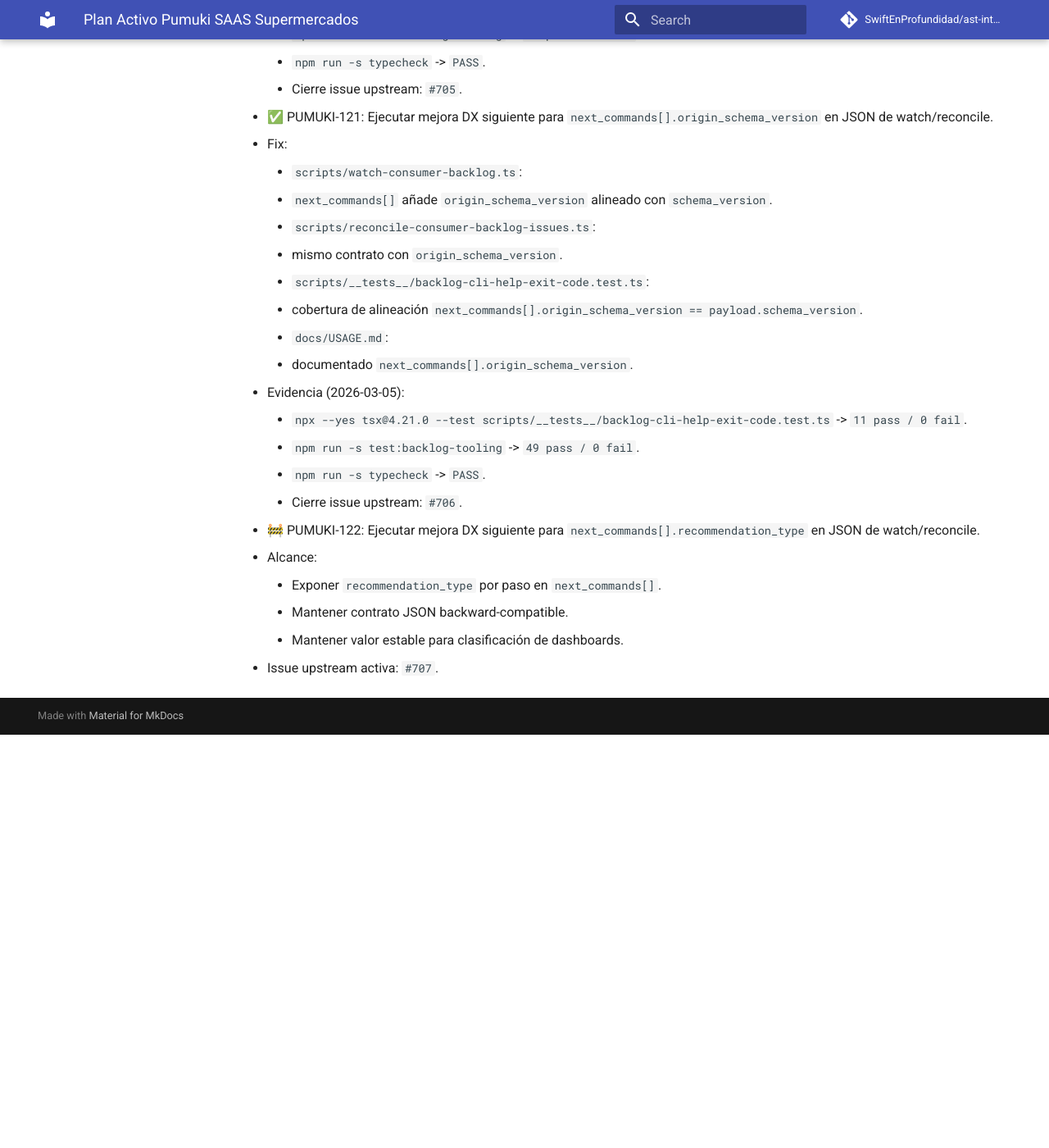
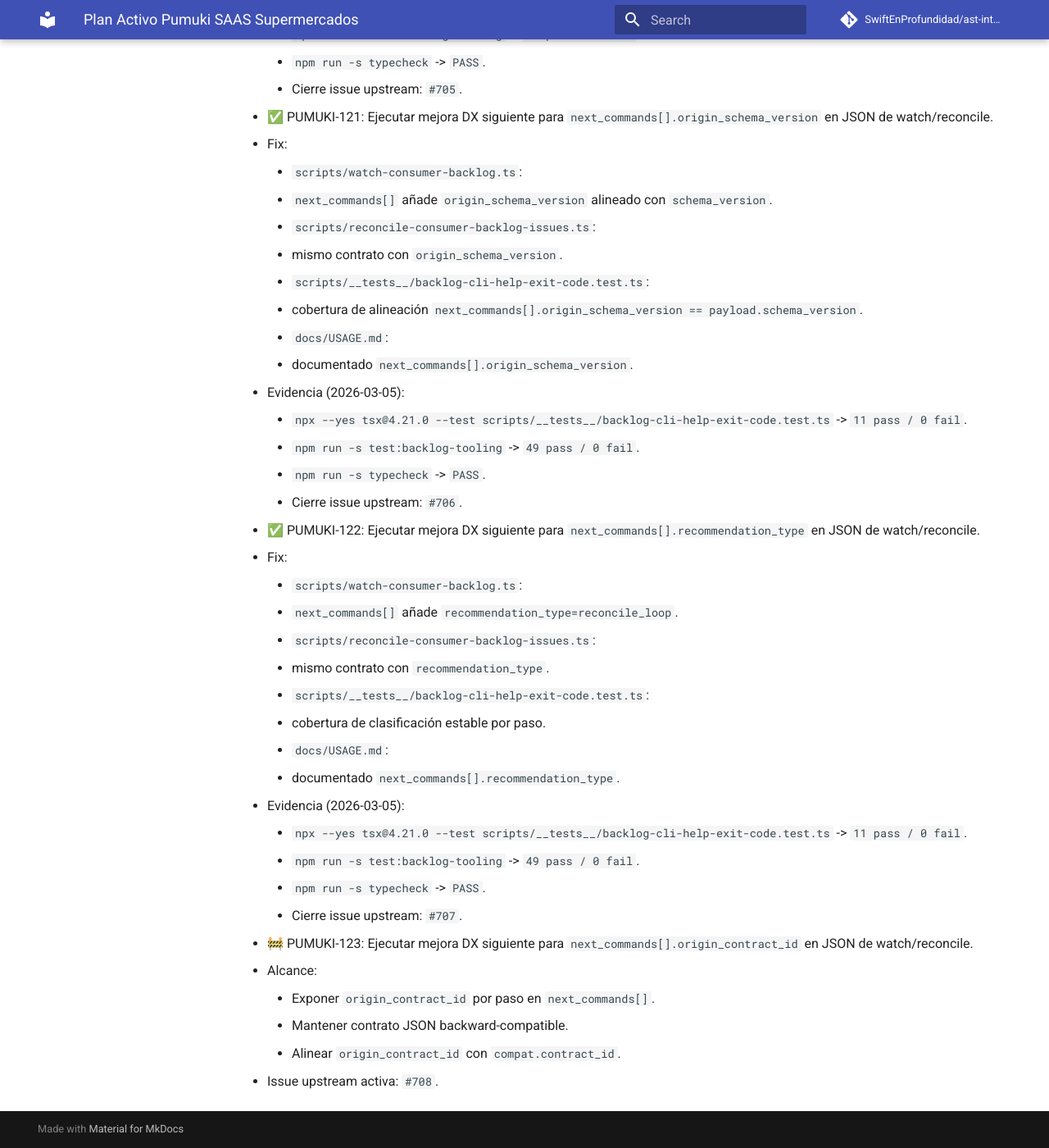
Before and after one commit to SwiftEnProfundidad/ast-intelligence-hooks, an MkDocs documentation site: the page built from docs/seguimiento-activo-pumuki-saas-supermercados.md, in a window 1280 px wide and 1400 px high, scrolled down 52951 px. Shown: the whole window at 82% size. Built offline with MkDocs 1.6.1 and Material for MkDocs 9.7.7, drawn with Linux system fonts in a browser that asks for light colours; comment, search, counter and statistics services are not loaded; before the commit the page ends 53847 px from its top, so only the background shows below that.

Commit message:
feat(backlog): classify next command recommendations

```diff
--- a/docs/seguimiento-activo-pumuki-saas-supermercados.md
+++ b/docs/seguimiento-activo-pumuki-saas-supermercados.md
@@ -1494,9 +1494,25 @@
     - `npm run -s typecheck` -> `PASS`.
     - Cierre issue upstream: `#706`.
 
-- 🚧 PUMUKI-122: Ejecutar mejora DX siguiente para `next_commands[].recommendation_type` en JSON de watch/reconcile.
+- ✅ PUMUKI-122: Ejecutar mejora DX siguiente para `next_commands[].recommendation_type` en JSON de watch/reconcile.
+  - Fix:
+    - `scripts/watch-consumer-backlog.ts`:
+      - `next_commands[]` añade `recommendation_type=reconcile_loop`.
+    - `scripts/reconcile-consumer-backlog-issues.ts`:
+      - mismo contrato con `recommendation_type`.
+    - `scripts/__tests__/backlog-cli-help-exit-code.test.ts`:
+      - cobertura de clasificación estable por paso.
+    - `docs/USAGE.md`:
+      - documentado `next_commands[].recommendation_type`.
+  - Evidencia (2026-03-05):
+    - `npx --yes tsx@4.21.0 --test scripts/__tests__/backlog-cli-help-exit-code.test.ts` -> `11 pass / 0 fail`.
+    - `npm run -s test:backlog-tooling` -> `49 pass / 0 fail`.
+    - `npm run -s typecheck` -> `PASS`.
+    - Cierre issue upstream: `#707`.
+
+- 🚧 PUMUKI-123: Ejecutar mejora DX siguiente para `next_commands[].origin_contract_id` en JSON de watch/reconcile.
   - Alcance:
-    - Exponer `recommendation_type` por paso en `next_commands[]`.
+    - Exponer `origin_contract_id` por paso en `next_commands[]`.
     - Mantener contrato JSON backward-compatible.
-    - Mantener valor estable para clasificación de dashboards.
-  - Issue upstream activa: `#707`.
+    - Alinear `origin_contract_id` con `compat.contract_id`.
+  - Issue upstream activa: `#708`.
```
Also changed, not shown: docs/USAGE.md (+2 -0 lines), docs/registro-maestro-de-seguimiento.md (+2 -2 lines), 3 other files.
